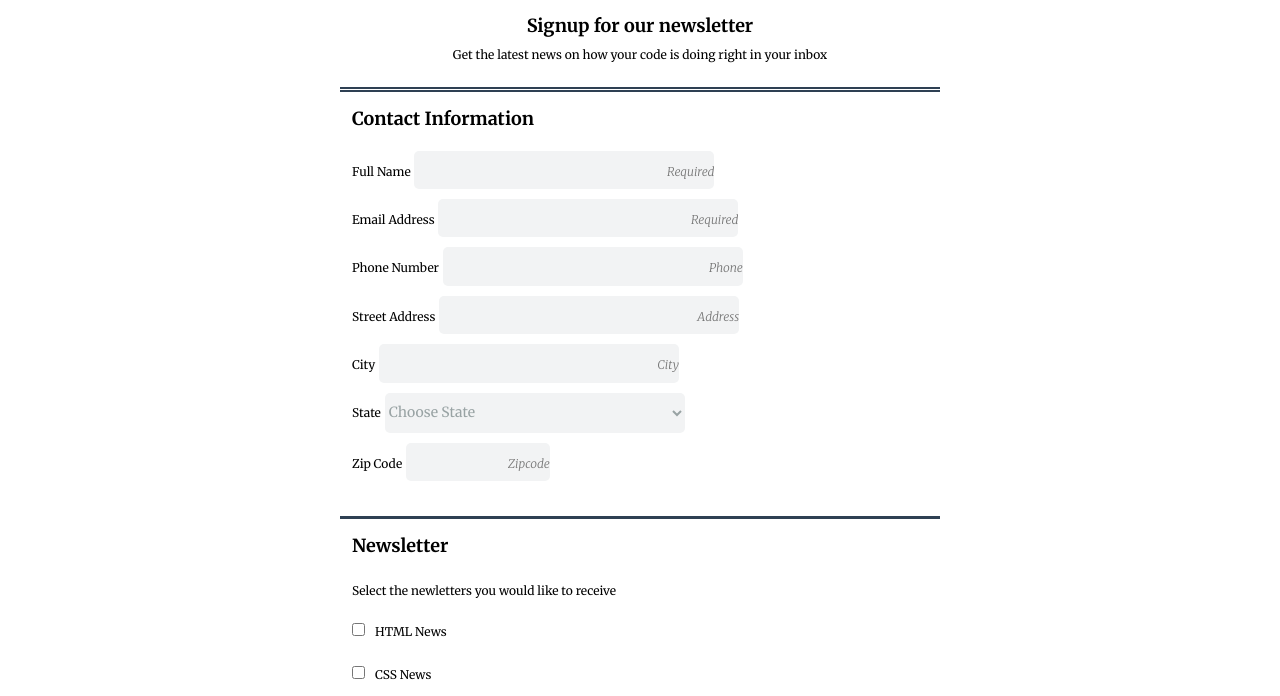
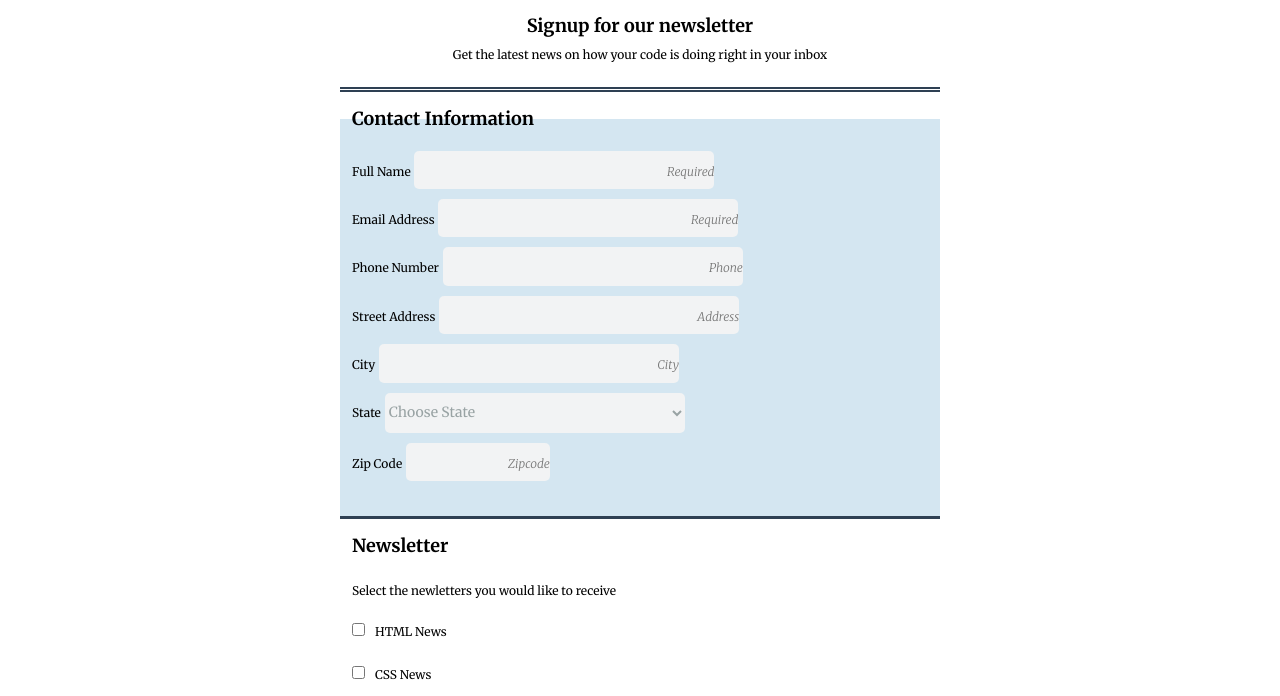
Before and after one commit to ketezheight/Techdegree-Project-3, a plain HTML site: page index.html in a window 1280 px wide. Shown: the part 68-764 px from the top of the page. Drawn offline with Linux system fonts and the light colour scheme.

Commit message:
Update styles.css

```diff
--- a/css/styles.css
+++ b/css/styles.css
@@ -75,6 +75,7 @@ h2, h2 + p {
 /* Form 1 */
 
 .contact {
+  background: #D4E6F1;
   display: flex;
   flex: wrap;
   flex-direction: column;
```
